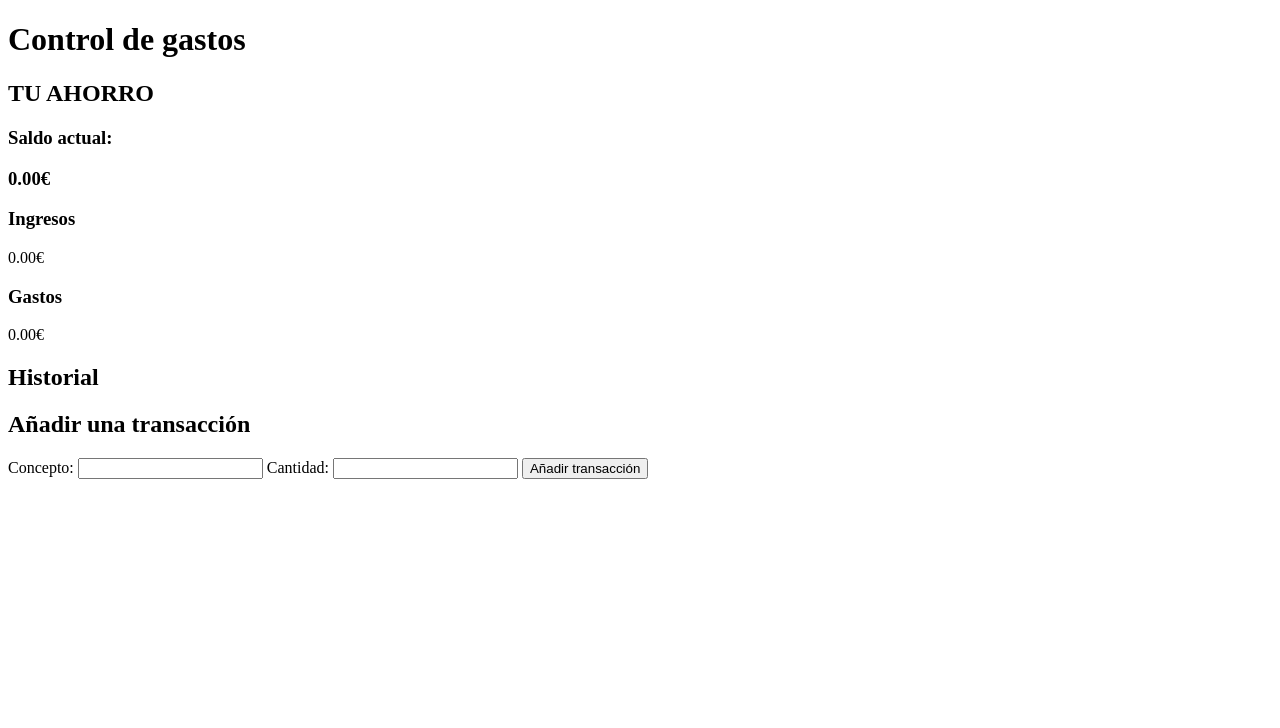
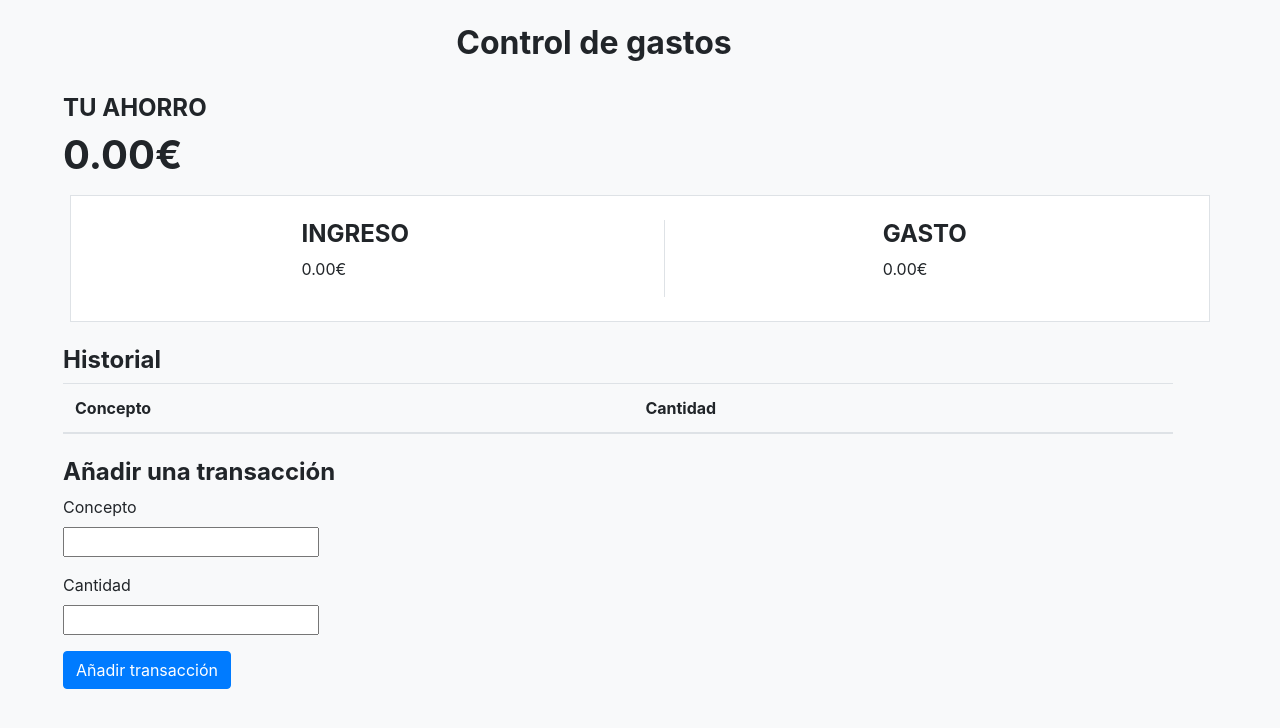
Before and after one commit to RocioRDev/practicaJSN, a website: page public/index.html in a window 1280 px wide. Drawn offline with nearby package versions, Linux system fonts and the light colour scheme; no server answers.

Commit message:
Trabajo de maquetacion y estilo con bootstrap de la web

```diff
--- a/public/index.html
+++ b/public/index.html
@@ -2,34 +2,80 @@
 <html>
   <head>
     <title>Control de gastos</title>
+    <meta charset="utf-8">
+    <meta name="viewport" content="width=device-width, initial-scale=1">
+    <link rel="stylesheet" href="css/index.css">
+    <link rel="stylesheet" href="https://cdn.jsdelivr.net/npm/bootstrap@4.3.1/dist/css/bootstrap.min.css" integrity="sha384-ggOyR0iXCbMQv3Xipma34MD+dH/1fQ784/j6cY/iJTQUOhcWr7x9JvoRxT2MZw1T" crossorigin="anonymous">
   </head>
-  <body>
-    <h1>Control de gastos</h1>
-    <h2>TU AHORRO</h2>
-    <h3>Saldo actual: <p id="saldo">0.00€</p></h3>
-
-    <div class="">
+  <body class="bg-light">
+    <div class="container m-4 row justify-content-center">
+      <h2><strong>Control de gastos</strong></h2>
+    </div>
+    <div class="container ml-5 mr-4">
+      <h4><strong>TU AHORRO</strong></h4>
+      <h1><strong><p id="saldo">0.00€</p></strong></h1>
+    </div>
+    <div class="container bg-white border">
+      <div class="row justify-content-center">
+            <div class="col m-4">
+              <div class="row justify-content-center">
                 <div>
-        <h3>Ingresos</h3>
-        <p>0.00€</p>
-      </div>
-      <div>
-        <h3>Gastos</h3>
+                  <h4 class="text-uppercase"><strong>Ingreso</strong></h4>
                   <p>0.00€</p>
                 </div>
               </div>
+            </div>
+            <div class="col m-4 border-left">
+              <div class="row justify-content-center">
+                <div>
+                  <h4 class="text-uppercase"><strong>Gasto</strong></h4>
+                  <p>0.00€</p>
+                </div>
+              </div>
+            </div>
+      </div>
+    </div>
 
-    <h2>Historial</h2>
+    <div class="container mt-4 ml-5 mr-4">
+      <h4><strong>Historial</strong></h4>
+      <table class="table table-striped">
+        <thead>
+          <tr>
+            <th scope="col">Concepto</th>
+            <th scope="col">Cantidad</th>
+          </tr>
+        </thead>
+        <tbody id="transacciones">
+        </tbody>
+      </table>
+    </div>
 
-    <h2>Añadir una transacción</h2>
+    <div class="container mt-4 ml-5 mr-4">
+      <h4><strong>Añadir una transacción</strong></h4>
       <form action="http://localhost:3000/nuevaTransaccion" method ="post">
-      <label>Concepto:</label>
+        <div class="form-group">
+          <div class="">
+            <label>Concepto</label>
+          </div>
+          <div class="">
             <input type="text" name="concepto">
-      <label>Cantidad:</label>
+          </div>
+        </div>
+        <div class="form-group">
+          <div class="">
+            <label>Cantidad</label>
+          </div>
+          <div class="">
             <input type="number" name="cantidad">
-      <button type="submit">Añadir transacción</button>
+          </div>
+        </div>
+        <button type="submit" class="btn btn-primary">Añadir transacción</button>
       </form>
+    </div>
   </body>
 
   <script src="js/index.js"></script>
+  <script src="https://code.jquery.com/jquery-3.3.1.slim.min.js" integrity="sha384-q8i/X+965DzO0rT7abK41JStQIAqVgRVzpbzo5smXKp4YfRvH+8abtTE1Pi6jizo" crossorigin="anonymous"></script>
+  <script src="https://cdn.jsdelivr.net/npm/popper.js@1.14.7/dist/umd/popper.min.js" integrity="sha384-UO2eT0CpHqdSJQ6hJty5KVphtPhzWj9WO1clHTMGa3JDZwrnQq4sF86dIHNDz0W1" crossorigin="anonymous"></script>
+  <script src="https://cdn.jsdelivr.net/npm/bootstrap@4.3.1/dist/js/bootstrap.min.js" integrity="sha384-JjSmVgyd0p3pXB1rRibZUAYoIIy6OrQ6VrjIEaFf/nJGzIxFDsf4x0xIM+B07jRM" crossorigin="anonymous"></script>
 </html>
```
Lines whose indentation alone changed are shown as unchanged.
